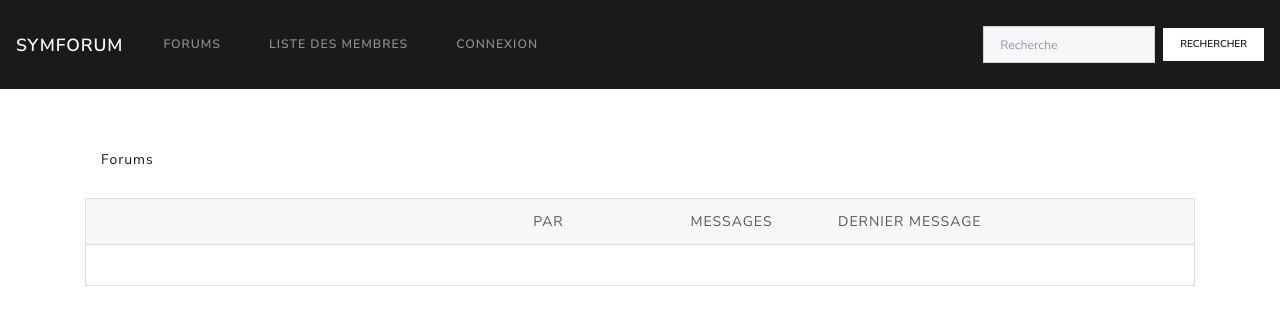
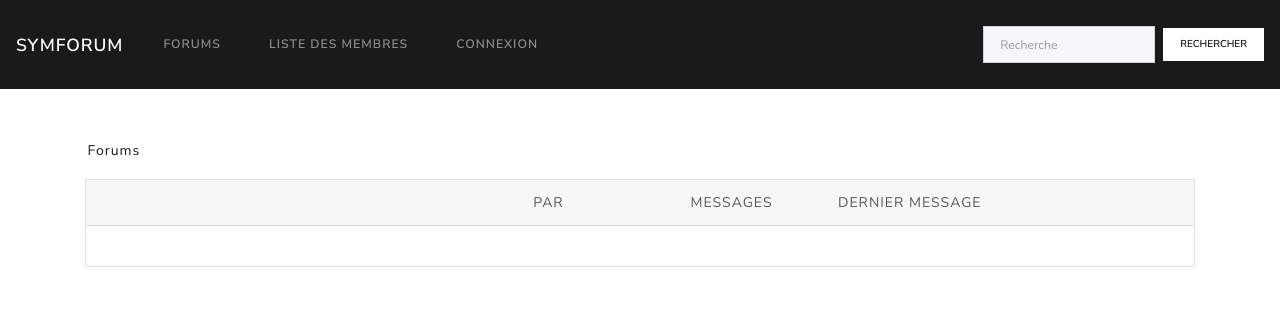
Before and after one commit to duboiss/SymForum, a Symfony app: template templates/forums/forum.html.twig in a window 1280 px wide. Shown: the top 325 px of the page. Run offline with Twig, Linux system fonts and the light colour scheme; the template is opened without the code that fills it, so the values that code supplies are empty; some libraries are stand-ins or nearby versions.

Commit message:
Change padding breadcrumb in forum template

```diff
--- a/templates/base.html.twig
+++ b/templates/base.html.twig
@@ -3,9 +3,9 @@
     <head>
         <meta charset="UTF-8">
         <title>{% block title %}{% endblock %} - SymForum</title>
-        {% block stylesheets %}{% endblock %}
         <link rel="stylesheet" href="https://bootswatch.com/4/lux/bootstrap.min.css">
         <link rel="stylesheet" href="https://cdnjs.cloudflare.com/ajax/libs/font-awesome/5.11.2/css/all.min.css">
+        {% block stylesheets %}{% endblock %}
     </head>
     <body>
         {% include 'partials/navigation.html.twig' %}
--- a/templates/forums/forum.html.twig
+++ b/templates/forums/forum.html.twig
@@ -1,6 +1,14 @@
 {% extends 'base.html.twig' %}
 
 {% block title %}{{ forum.title }}{% endblock %}
+
+{% block stylesheets %}
+    <style>
+        .breadcrumb {
+            padding: 0.16rem;
+        }
+    </style>
+{% endblock %}
 
 {% block body %}
     <div class="container">
```
